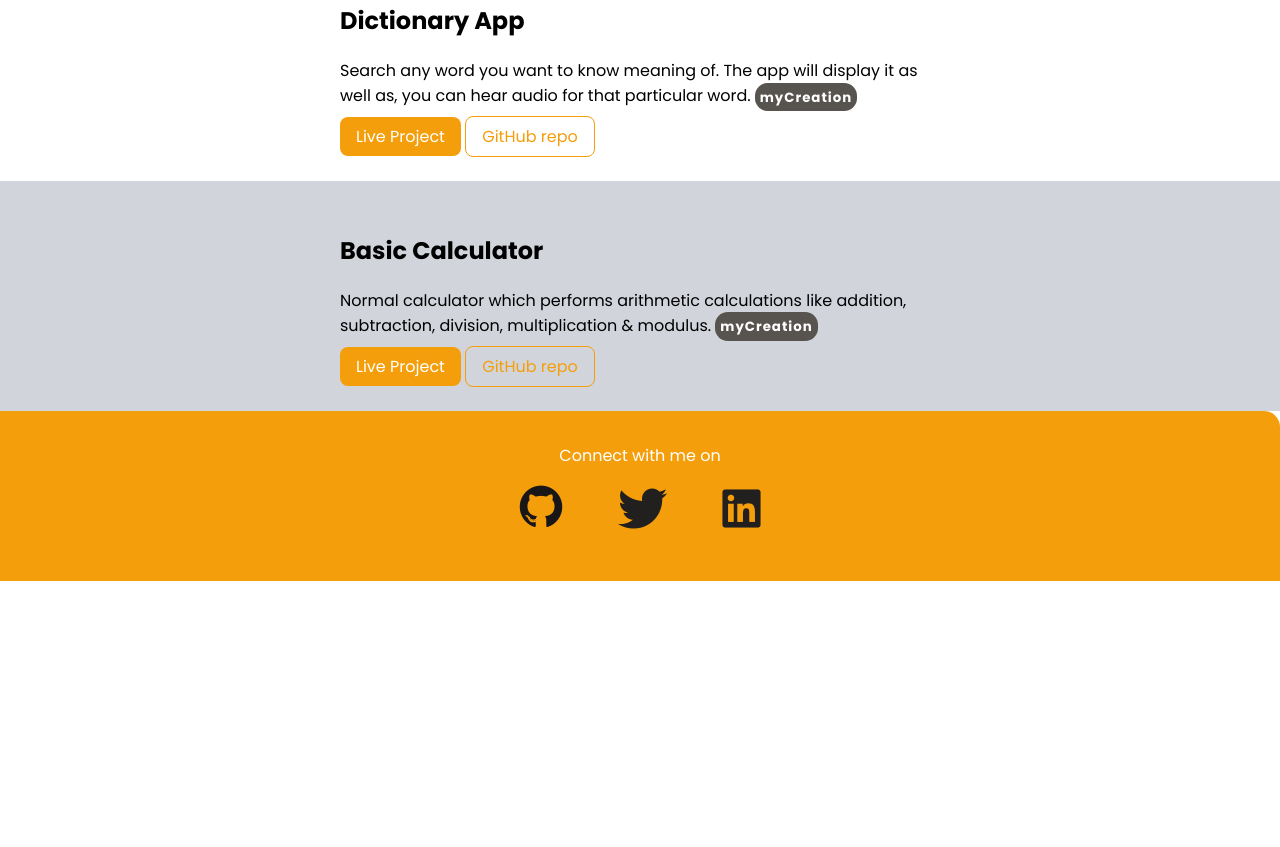
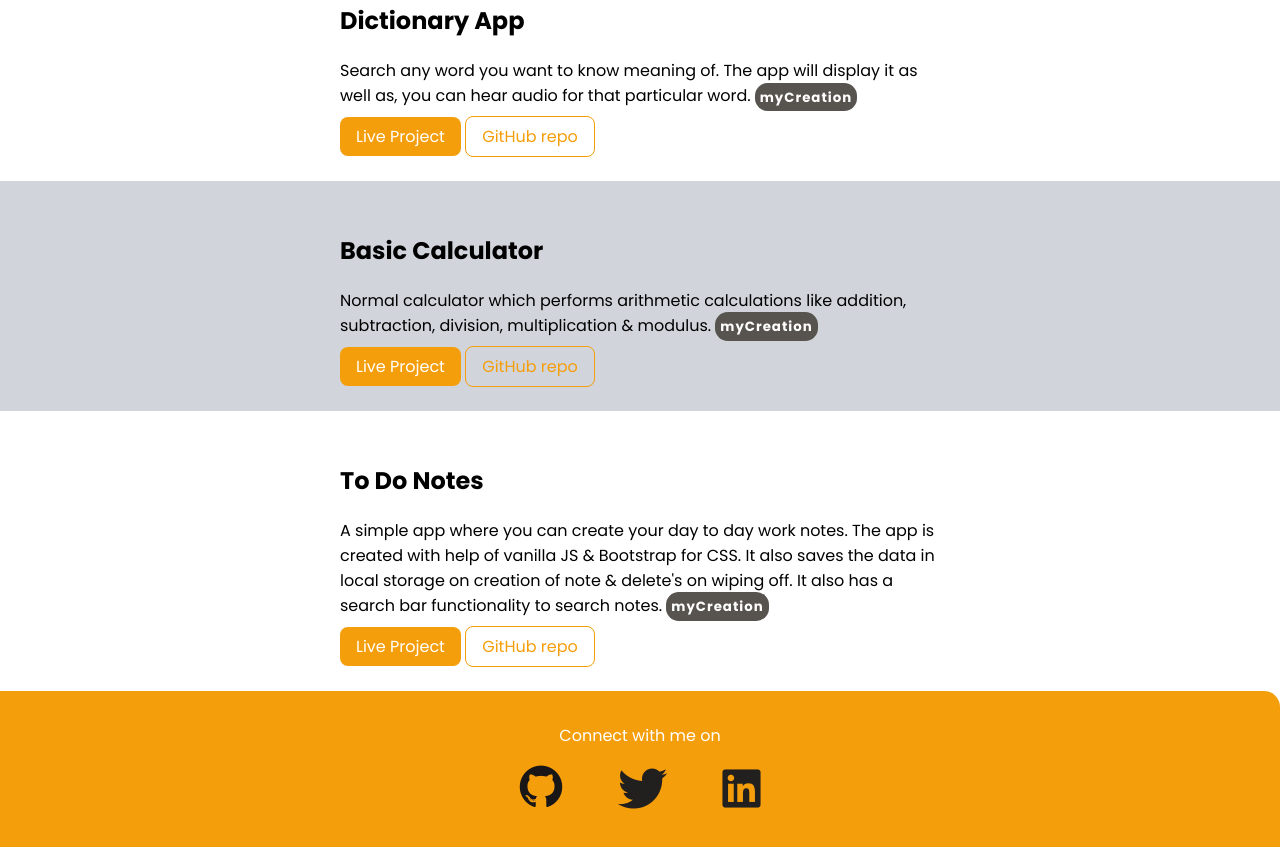
Before and after one commit to adidoshi/portfolio, a plain HTML site: page projects.html in a window 1280 px wide. Shown: the part 3569-4416 px from the top of the page. Before the commit the page ends 4150 px from the top, so only its background shows below. Drawn offline with nearby package versions, Linux system fonts and the light colour scheme.

Commit message:
docs: links update

```diff
--- a/projects.html
+++ b/projects.html
@@ -197,6 +197,17 @@
         </div>
       </section>
 
+      <section class="section ">
+        <div class="container container-center">
+          <h1>To Do Notes</h1>
+          <p>
+            A simple app where you can create your day to day work notes. The app is created with help of vanilla JS & Bootstrap for CSS. It also saves the data in local storage on creation of note & delete's on wiping off. It also has a search bar functionality to search notes. <small class="extra">myCreation</small>
+          </p>
+          <a class="link link-primary" href="https://todonotesgenerator.netlify.app/" target="_blank">Live Project</a>
+          <a class="link link-secondary" href="https://github.com/adidoshi/notes-generator" target="_blank">GitHub repo</a>
+        </div>
+      </section>
+
       <footer class="footer">
         <div class="footer-header">Connect with me on</div>
         <ul class="social-links list-non-bullet">
```
Also changed, not shown: index.html (+2 -2 lines).
